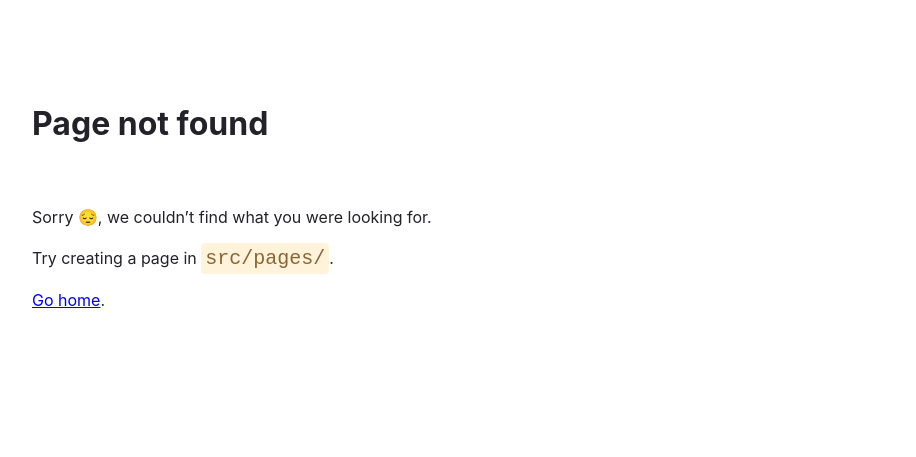
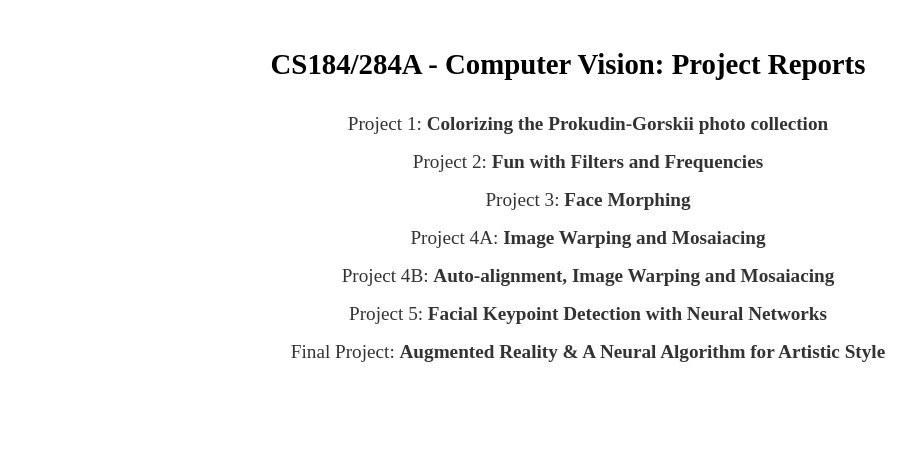
Before and after one commit to nociza/nociza.github.io, a Gatsby site: page /me/compvision in a window 1280 px wide. Before the commit this address had no page. Shown: the whole page, without its empty margins (72-988 px from the left). Built offline with nearby package versions, Linux system fonts and the light colour scheme; Gatsby itself is replaced by a stand-in of ours.

Commit message:
add projects

```diff
--- a/src/pages/me.tsx
+++ b/src/pages/me.tsx
@@ -135,9 +135,9 @@ const Me = () => {
                       : a Web2.5 Social App (July 2022 – Present)
                     </ListItem>
                     <ListItem>
-                      <Text as="span" fontWeight="bold">
-                        Colink.app
-                      </Text>
+                      <Link to="https://www.colink.app" style={bodyRefStyles}>
+                        Colink
+                      </Link>
                       : an opensource decentralized programming abstraction
                       (Aug. 2022 – Present)
                     </ListItem>
@@ -162,8 +162,11 @@ const Me = () => {
                         Computer Graphics
                       </Text>
                       :{" "}
-                      <Link to="/projects/compvision" style={bodyRefStyles}>
-                        Projects
+                      <Link
+                        to="https://cal-cs184-student.github.io/project-reports/"
+                        style={bodyRefStyles}
+                      >
+                        Project Reports
                       </Link>
                     </ListItem>
                     <ListItem>
@@ -171,11 +174,8 @@ const Me = () => {
                         Comp Vision and Comp Photography
                       </Text>
                       :{" "}
-                      <Link
-                        to="https://cal-cs184-student.github.io/project-reports/"
-                        style={bodyRefStyles}
-                      >
-                        Projects
+                      <Link to="compvision" style={bodyRefStyles}>
+                        Project Reports
                       </Link>
                     </ListItem>
                   </UnorderedList>
@@ -189,23 +189,39 @@ const Me = () => {
                 Skills
               </Button>
               <Collapse in={show.skills}>
-                <Text fontSize="sm" fontFamily="Roboto, sans-serif">
+                <Text
+                  fontSize="sm"
+                  fontFamily="Roboto, sans-serif"
+                  fontWeight="light"
+                >
                   <UnorderedList>
                     <ListItem>
-                      Languages: Golang, Python, Rust, C/C++, Java, Bash, Ruby,
+                      <Text as="span" fontWeight="bold">
+                        Languages
+                      </Text>
+                      : Golang, Python, Rust, C/C++, Java, Bash, Ruby,
                       Javascript/Typescript, HTML/CSS, SQL
                     </ListItem>
                     <ListItem>
-                      Tools: Graphql, RabbitMQ, Nginx, Redis, Kubernetes/Docker,
+                      <Text as="span" fontWeight="bold">
+                        Tools
+                      </Text>
+                      : Graphql, RabbitMQ, Nginx, Redis, Kubernetes/Docker,
                       TensorFlow, PyTorch, OpenAI API
                     </ListItem>
                     <ListItem>
-                      Frameworks: Rails, React, Node.js, Django, Apache
-                      Beam/Kafka/Avro, Telemetry
+                      <Text as="span" fontWeight="bold">
+                        Frameworks
+                      </Text>
+                      : Rails, React, Node.js, Django, Apache Beam/Kafka/Avro,
+                      Telemetry
                     </ListItem>
                     <ListItem>
-                      Platforms: GCS (AutoML, VertexAI); AWS (VPC, EC2, S3,
-                      CloudFront, Lambda); MongoDB Atlas
+                      <Text as="span" fontWeight="bold">
+                        Platforms
+                      </Text>
+                      : GCS (AutoML, VertexAI); AWS (VPC, EC2, S3, CloudFront,
+                      Lambda); MongoDB Atlas
                     </ListItem>
                   </UnorderedList>
                 </Text>
--- /dev/null
+++ b/src/pages/me/compvision.tsx
@@ -0,0 +1,94 @@
+import React, { useEffect } from "react";
+
+const ComputerVisionProjectReports = () => {
+  return (
+    <div style={styles.container}>
+      <h3 style={styles.h3}>CS184/284A - Computer Vision: Project Reports</h3>
+      <ul style={styles.ul}>
+        <li style={styles.li}>
+          <a
+            href="https://inst.eecs.berkeley.edu/~cs194-26/fa22/upload/files/proj1/cs194-26-acm/"
+            style={styles.a}
+          >
+            Project 1: <b>Colorizing the Prokudin-Gorskii photo collection</b>
+          </a>
+        </li>
+        <li style={styles.li}>
+          <a
+            href="https://inst.eecs.berkeley.edu/~cs194-26/fa22/upload/files/proj2/cs194-26-acm/"
+            style={styles.a}
+          >
+            Project 2: <b>Fun with Filters and Frequencies</b>
+          </a>
+        </li>
+        <li style={styles.li}>
+          <a
+            href="https://inst.eecs.berkeley.edu/~cs194-26/fa22/upload/files/proj3/cs194-26-acm/"
+            style={styles.a}
+          >
+            Project 3: <b>Face Morphing</b>
+          </a>
+        </li>
+        <li style={styles.li}>
+          <a
+            href="https://inst.eecs.berkeley.edu/~cs194-26/fa22/upload/files/proj4A/cs194-26-acm/"
+            style={styles.a}
+          >
+            Project 4A: <b>Image Warping and Mosaiacing</b>
+          </a>
+        </li>
+        <li style={styles.li}>
+          <a
+            href="https://inst.eecs.berkeley.edu/~cs194-26/fa22/upload/files/proj4B/cs194-26-acm/"
+            style={styles.a}
+          >
+            Project 4B: <b>Auto-alignment, Image Warping and Mosaiacing</b>
+          </a>
+        </li>
+        <li style={styles.li}>
+          <a
+            href="https://inst.eecs.berkeley.edu/~cs194-26/fa22/upload/files/proj5/cs194-26-acm/"
+            style={styles.a}
+          >
+            Project 5: <b>Facial Keypoint Detection with Neural Networks</b>
+          </a>
+        </li>
+        <li style={styles.li}>
+          <a
+            href="https://inst.eecs.berkeley.edu/~cs194-26/fa22/upload/files/projFinalAssigned/cs194-26-acm/"
+            style={styles.a}
+          >
+            Final Project:{" "}
+            <b>Augmented Reality & A Neural Algorithm for Artistic Style</b>
+          </a>
+        </li>
+      </ul>
+    </div>
+  );
+};
+
+const styles = {
+  container: {
+    maxWidth: 960,
+    margin: "3rem auto",
+    textAlign: "center",
+  },
+  h3: {
+    fontSize: "1.8rem",
+    marginBottom: "2rem",
+  },
+  ul: {
+    listStyleType: "none",
+  },
+  li: {
+    marginBottom: "1rem",
+  },
+  a: {
+    color: "#333",
+    textDecoration: "none",
+    fontSize: "1.2rem",
+    transition: "color 0.2s",
+  },
+};
+
+export default ComputerVisionProjectReports;
```
